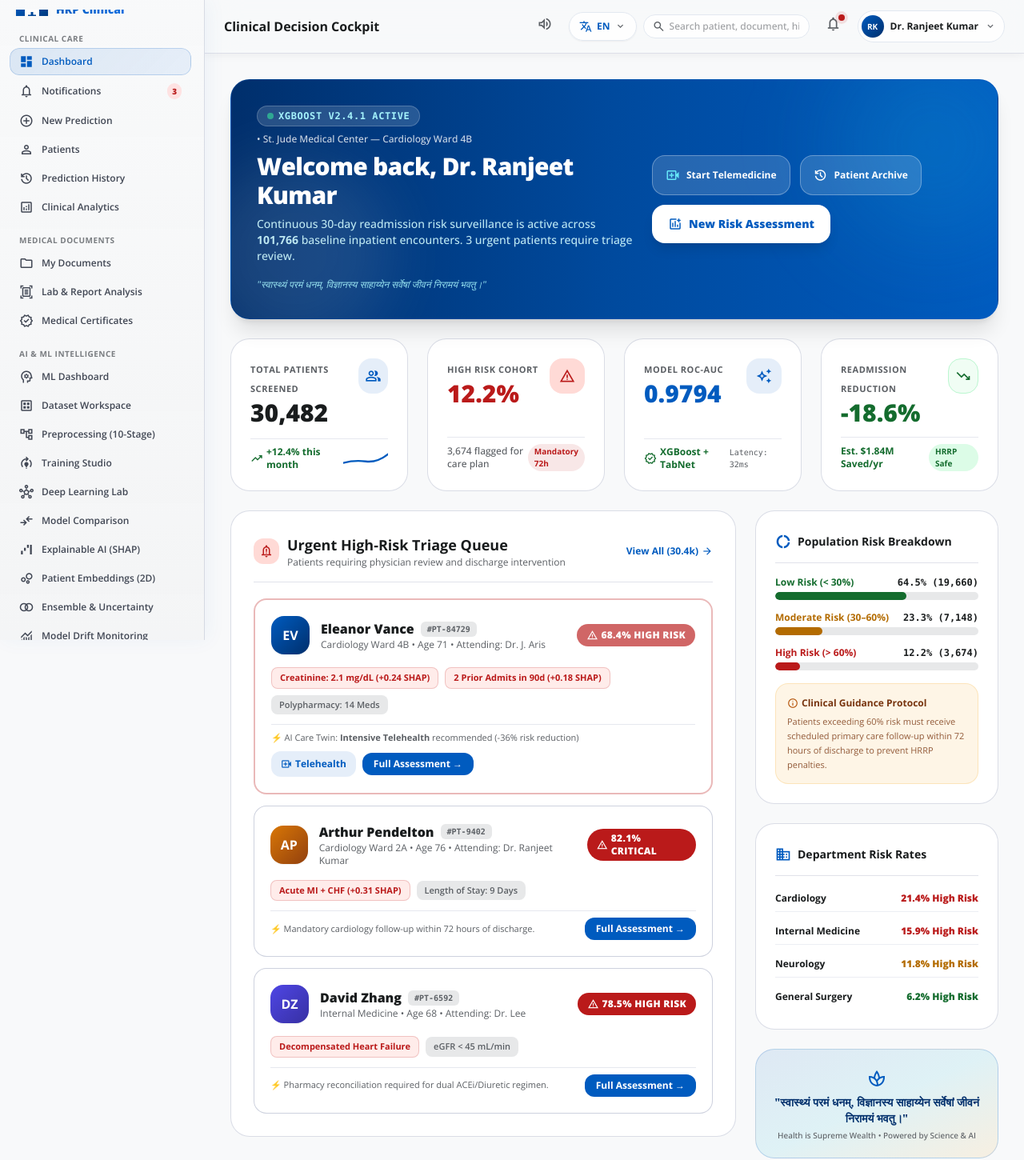
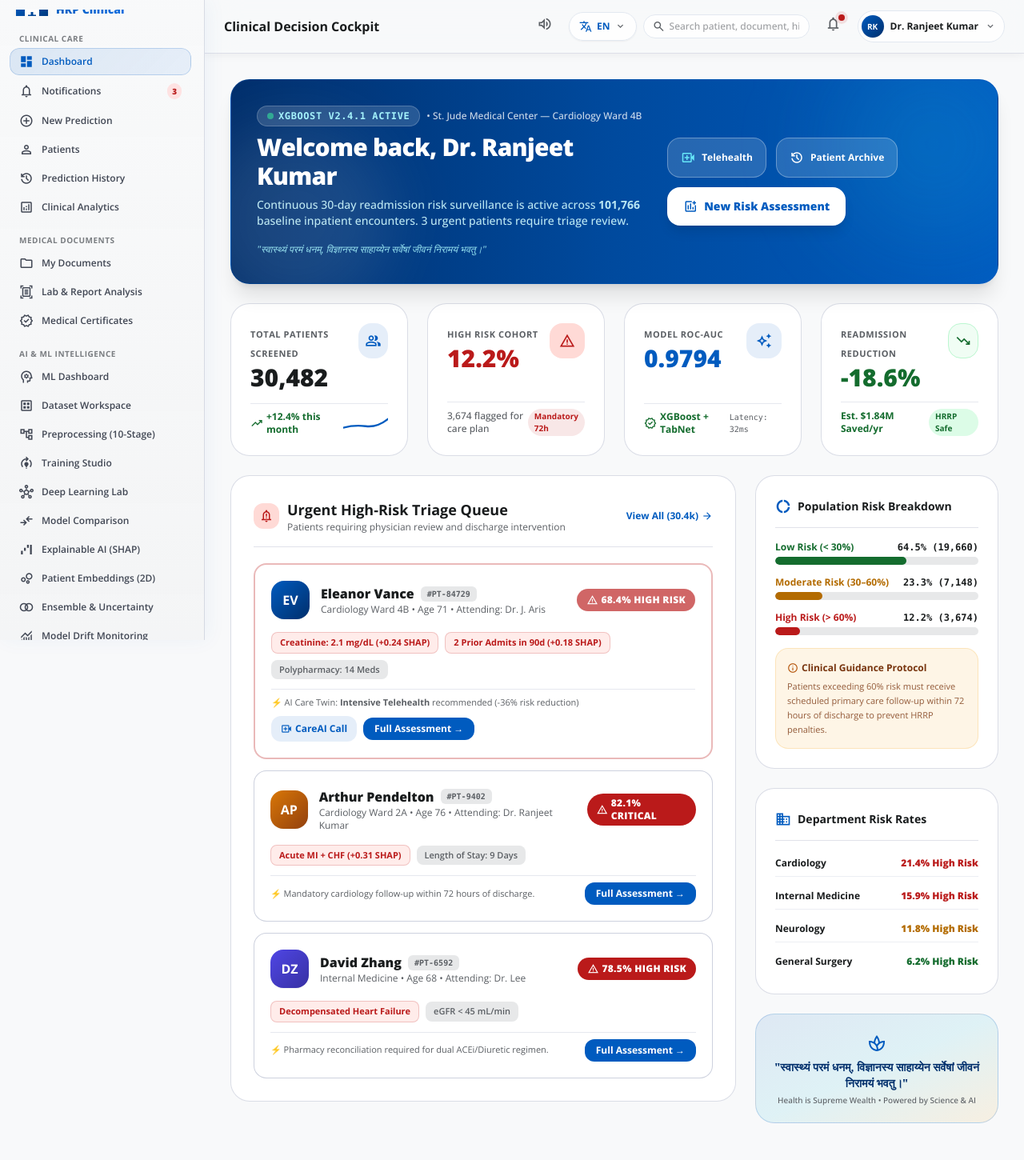
Before and after one commit to Ranjeet7680/Hospital-Readmission-Predictor, a FastAPI app: page /dashboard in a window 1280 px wide. Shown: the top 1450 px of the page at 80% size. Run offline with FastAPI, Linux system fonts and the light colour scheme; some libraries are stand-ins or nearby versions.

Commit message:
feat(telemedicine,dashboard): complete end-to-end telemetry link resolution, alias redirects, and clinical navigation sync

```diff
--- a/app/main.py
+++ b/app/main.py
@@ -659,6 +659,14 @@
     return templates.TemplateResponse(request=request, name="portal/video_consultation.html", context={
         "active_page": "video_consult"
     })
+
+@app.get("/telemedicine")
+async def telemedicine_alias():
+    return RedirectResponse(url="/consultation/careai", status_code=303)
+
+@app.get("/consultation")
+async def consultation_alias():
+    return RedirectResponse(url="/consultation/careai", status_code=303)
 
 @app.get("/portal/patient", response_class=HTMLResponse)
 async def patient_portal_page(request: Request):
--- a/templates/dashboard.html
+++ b/templates/dashboard.html
@@ -36,9 +36,9 @@
 
             <!-- Quick Action Button Cluster -->
             <div class="flex flex-wrap items-center gap-3">
-                <a href="/telemedicine" class="px-4 py-2.5 rounded-2xl bg-white/15 hover:bg-white/25 border border-white/30 text-white font-bold text-xs shadow-xs transition-all flex items-center gap-2 backdrop-blur-xs">
+                <a href="/consultation/careai" class="px-4 py-2.5 rounded-2xl bg-white/15 hover:bg-white/25 border border-white/30 text-white font-bold text-xs shadow-xs transition-all flex items-center gap-2 backdrop-blur-xs">
                     <span class="material-symbols-outlined text-lg text-cyan-300">video_call</span>
-                    <span>Start Telemedicine</span>
+                    <span data-i18n="nav_telehealth">CareAI Telehealth</span>
                 </a>
                 <a href="/history" class="px-4 py-2.5 rounded-2xl bg-white/15 hover:bg-white/25 border border-white/30 text-white font-bold text-xs shadow-xs transition-all flex items-center gap-2 backdrop-blur-xs">
                     <span class="material-symbols-outlined text-lg">history</span>
@@ -204,9 +204,9 @@
                             ⚡ AI Care Twin: <strong>Intensive Telehealth</strong> recommended (-36% risk reduction)
                         </span>
                         <div class="flex items-center gap-2">
-                            <a href="/telemedicine" class="px-3 py-1.5 rounded-xl bg-primary/10 hover:bg-primary/20 text-primary font-bold text-xs flex items-center gap-1 transition-all">
+                            <a href="/consultation/careai" class="px-3 py-1.5 rounded-xl bg-primary/10 hover:bg-primary/20 text-primary font-bold text-xs flex items-center gap-1 transition-all">
                                 <span class="material-symbols-outlined text-sm">video_call</span>
-                                <span>Telehealth</span>
+                                <span>CareAI Call</span>
                             </a>
                             <a href="/prediction/PT-84729" class="px-3.5 py-1.5 rounded-xl bg-primary hover:bg-primary/90 text-white font-bold text-xs flex items-center gap-1 shadow-xs transition-all">
                                 <span>Full Assessment &rarr;</span>
```
